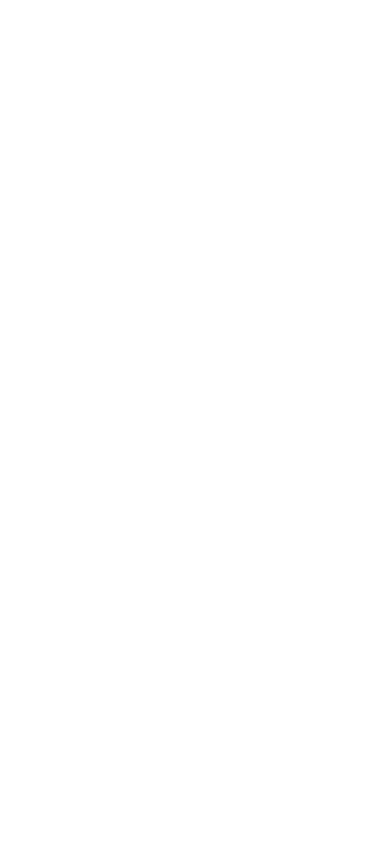
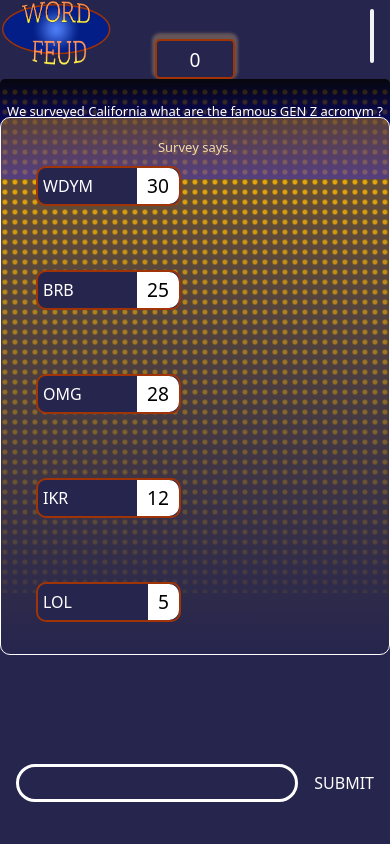
Before and after one commit to jonas060831/wordfeud, a plain HTML site: page index.html in a window 390 px wide. Drawn offline with Linux system fonts and the light colour scheme; a web font is replaced by a local one.

Commit message:
ability to add score and count wrong answer

```diff
--- a/css/style.css
+++ b/css/style.css
@@ -0,0 +1,209 @@
+@import url('https://fonts.googleapis.com/css2?family=Rammetto+One&display=swap');
+* {
+    box-sizing: border-box;
+    margin: 0;
+    padding: 0;
+}
+
+:root {
+    --game_main_color: #26254d;
+    --game_border_color: #a03406;
+}
+
+body {
+    font-family: system-ui, Arial, Helvetica, sans-serif;
+    background-color: var(--game_main_color)
+}
+
+nav {
+    display: flex;
+    justify-content: space-between;
+    height: 10vw;
+    align-items: center;
+    color: white;
+}
+
+.input_container {
+    position: absolute;
+    bottom: 0;
+    height: 10rem;
+    width: 100vw;
+    display: flex;
+    flex-direction: column;
+    justify-content: center;
+    gap: 1rem;
+    color: white;
+}
+
+#input_text_and_button {
+    display: flex;
+    flex-direction: row;
+    gap: 1rem;
+    align-items: center;
+    justify-content: center;
+}
+
+
+.input_container [type='text'] {
+    border-radius: 100vw;
+    background: none;
+    border: 3px solid white;
+    height: 30px;
+    width: 100%;
+    max-width: 800px;
+    padding: 1rem;
+    color: white;
+    outline: none;
+    font-size: 16px;
+    font-family: Rammetto One,system-ui,Arial;
+}
+
+.input_container [type='button'] {
+    background: none;
+    border: none;
+    height: 30px;
+    color: white;
+    font-size: 16px;
+    cursor: pointer;
+    font-family: Rammetto One, 'system-ui', Arial;
+}
+
+.input_container [type='button']:hover {
+    color: orange;
+}
+
+.game_container {
+    margin-top: 2rem;
+    width: 100vw;
+    height: 60vh;
+    background: url(/public/images/small_light.png);
+    display: flex;
+    flex-direction: column;
+}
+
+#point_container {
+    background-color: var(--game_main_color);
+    height: 100px;
+    width: 150px;
+    color: white;
+    border: 2px solid var(--game_border_color);
+    border-radius: 5px;
+    margin: 0px auto;
+    display: flex;
+    justify-content: center;
+    align-items: center;
+    font-size: 2rem;
+    margin-top: -3rem;
+    box-shadow: 0px -3px 3px 3px rgba(237, 195, 117, 0.312);
+}
+
+#question_container {
+    background: linear-gradient(rgba(0, 0, 0, 0.826), rgba(0, 0, 255, 0.665));
+    width: auto;
+    height: 100px;
+    border-radius: 5px;
+    color: white;
+    display: flex;
+    justify-content: center;
+    align-items: center;
+    font-size: larger;
+}
+
+
+#list_of_answers_container {
+    width: 100%;
+    height: 30vh;
+    margin-top: 2rem;
+    color: white;
+    display: flex;
+    align-items: center;
+    justify-content: center;
+
+}
+
+#list_of_answers_container ol {
+    display: flex;
+    gap: 4rem;
+    flex-wrap: wrap;
+    max-width: 700px;
+    justify-content: space-between;
+    align-items: center;
+    border: 1px solid white;
+    border-radius: 10px;
+    margin-top: 2rem;
+    padding: 2rem;
+    background: linear-gradient(rgba(255, 179, 0, 0.323), var(--game_main_color));
+}
+
+
+#list_of_answers_container ol li {
+    background-color: var(--game_main_color);
+    border-radius: 10px;
+    border: 2px solid var(--game_border_color);
+    width: 200px;
+    height: 40px;
+    display: flex;
+    justify-content: space-between;
+    align-items: center;
+    padding-left: 5px;
+}
+
+
+
+/* desktop only */
+@media (min-width: 768px) and (max-width: 5000px) {
+
+    .input_container {
+        text-align: center;
+    }
+    .logo-container img {
+        width: 20%;
+    }
+
+}
+
+/* tablet */
+@media (min-width: 481px) and (max-width: 767px) {
+    .logo-container img {
+        width: 20%;
+    }
+}
+/* phones */
+@media (min-width: 320px) and (max-width: 480px) {
+    nav {
+        margin-top: 1rem;
+    }
+    .logo-container img {
+        width: 30%;
+    }
+    #background_music {
+        width: 15px;
+        margin-right: 1rem;
+    }
+
+    .input_container {
+        text-align: left;
+        padding: 0rem 1rem 0rem 1rem
+    }
+    #point_container {
+        width: 80px;
+        height: 40px;
+        font-size: larger;
+    }
+    #question_container {
+        font-size: 13px;
+        text-align: center;
+    }
+    #list_of_answers_container ol {
+        width: 100%;
+        margin: 0;
+        margin-top: 6rem;
+        padding-top: 3rem;
+        padding-left: 35px;
+        padding-right: 30px;
+        padding-bottom: 2rem;
+    }
+    #list_of_answers_container ol li {
+        width: 145px;
+    }
+}
--- a/index.html
+++ b/index.html
@@ -5,9 +5,49 @@
     <meta name="viewport" content="width=device-width, initial-scale=1.0">
     <title>Word Feud</title>
     <link rel="stylesheet" href="./css/style.css">
-    <script defer src="./js/app.js"></script>
+    <script defer type="module" src="./js/app.js"></script>
 </head>
 <body>
 
+    <nav>
+        <div class="logo-container">
+            <img src="./public/images/word_feud_logo.png" alt="">
+        </div>
+
+        <!-- added audio controls on the nav bar -->
+        <audio
+         id="background_music"
+         controls
+         autoplay
+         loop
+        >
+            <source
+             src="./public/music/familyfeud_background_music.mp3"
+             type="audio/mpeg"
+            >
+        </audio>
+    </nav>
+
+
+    <!-- game body -->
+    <div class="game_container">
+
+        <div id="point_container">0</div>
+
+        <div id="question_container"></div>
+
+        <div id="list_of_answers_container"></div>
+    </div>
+
+    <div class="input_container">
+
+        <div id="your_answer_label" style="visibility: hidden;">
+            Wrong Answer:
+        </div>
+        <div id="input_text_and_button">
+            <input id="input_text_answer" type="text">
+            <input id="submit_button" type="button" value="SUBMIT">
+        </div>
+    </div>
 </body>
 </html>
--- a/js/app.js
+++ b/js/app.js
@@ -0,0 +1,239 @@
+import {level_1, level_2} from "./data.js";
+
+const submitButton = document.querySelector('#submit_button')
+const pointContainer = document.querySelector('#point_container')
+const questionContainer = document.querySelector('#question_container')
+const list_of_answers_container = document.querySelector('#list_of_answers_container')
+const input_text_answer = document.querySelector('#input_text_answer')
+const wrong_answer_label = document.querySelector('#your_answer_label')
+
+
+let score = 0
+
+let failed_attempt = 0
+
+
+
+submitButton.addEventListener('click', handleSubmit)
+
+function handleSubmit(event) {
+
+    console.log(event)
+
+    //get the value and then make it lowercase then remove whitespace
+    const inputValue = input_text_answer.value.toLowerCase().trim()
+
+    //let me try guard let of input handling as a small validation check
+    if (inputValue === '') {
+        //update the ui and remove the value if its empty string
+        clearInputTextAnswer()
+        alert('input cannot be empty')
+    } else {
+        //input is not empty check the array of valid answers
+        checkValidAnswerOnSpecificLevel()
+        //clear the input field
+        clearInputTextAnswer()
+
+    }
+
+    checkFailedAttempt()
+}
+
+let accepted_answer = []
+function checkValidAnswerOnSpecificLevel() {
+
+    //get the value and then make it lowercase then remove whitespace
+    const inputValue = input_text_answer.value.toLowerCase().trim()
+    //game level
+    const level = game_progression.level
+
+
+    //game level with type number inside game_progression object
+    if(level === 1) {
+
+
+        //i want to check if the user input matches correct answer inside the array
+        const result = checkIfAnswerHasMatch(inputValue)
+
+        //this will return true or false
+        //if it exist inside accepted_array then this will return true
+        const isAlreadyInAcceptedAnswerArray = !isNotInAcceptedAnswerArray(inputValue)
+
+        //if its in a correct answer
+        //and it does not exist inside accepted_answer array
+        if(result.matchFound && isNotInAcceptedAnswerArray(inputValue)) {
+
+            //push it to answered array
+            accepted_answer.push(inputValue)
+
+            //update score
+            updateUIScore(result.point)
+
+
+        }  else if (isAlreadyInAcceptedAnswerArray) {
+            //there is a match but it already exist inside accepted_answer_array
+            //so we cannot increase the score
+            alert('you cannot repeat your answer')
+        } else {
+            //no match add an x mark
+            alert('no match')
+
+            //increase the failed attempt
+            failed_attempt++
+
+            //clear the input text
+            clearInputTextAnswer()
+
+        }
+
+    } else if(level === 2) {
+
+
+    } else if(level === 3) {
+
+    }
+
+    updateWrongAnswerLabel()
+}
+
+const isNotInAcceptedAnswerArray = (answerString) => {
+    let isNotInArray = true
+
+    accepted_answer.find( answer => {
+        console.log(answer)
+        if(answerString === answer) isNotInArray = false
+    })
+
+    return isNotInArray
+
+}
+
+//clear the text field
+const clearInputTextAnswer = () => input_text_answer.value = null
+
+const checkIfAnswerHasMatch = answerString => {
+
+    let matchFound = false
+    let point = 0
+    game_progression.current_level.array_of_answer_and_points.find( option => {
+
+        if(option.answer === answerString) {
+            //there is a match increase score
+            matchFound = true
+            point = option.point
+
+
+        }
+    })
+
+    return { matchFound, point }
+}
+
+
+
+
+
+
+
+// ********************* GAME PROGRESSION *********************
+
+const game_progression = {
+    level: 1,
+    score: score,
+    current_level: level_1,
+}
+
+// ********************* GAME PROGRESSION *********************
+
+
+
+
+
+
+
+
+
+
+//all about ui
+
+const gameProgressionUI = () => {
+
+    updateQuestionUI()
+    updateUIListOfAnswers()
+}
+
+const updateQuestionUI = () => {
+    questionContainer.innerText = game_progression.current_level.host_said
+
+}
+
+const updateUIScore = (point) => {
+
+    score += point
+    pointContainer.innerText = score
+}
+
+const updateUIListOfAnswers = () => {
+
+    //create an ol and li dynamically base on the current level
+    const ol = document.createElement('ol')
+
+    //add each value to the ol
+    game_progression.current_level.array_of_answer_and_points.forEach( (option) => {
+
+        //i now have the value now i need to add it to li
+        const li = document.createElement('li')
+
+        const stringSpan = `
+        <span
+         style="
+         color: black;
+         font-size: larger;
+         float: right;
+         background-color: white;
+         height: 100%;
+         display: flex;
+         padding: 0rem 10px 0rem 10px;
+         align-items: center;
+         border-radius: 0px 10px 10px 0px
+         "
+        >
+         ${option.point}
+         </span>
+        `
+        li.innerHTML = `${option.answer.toUpperCase()} ${stringSpan}`
+        ol.appendChild(li)
+    })
+
+
+    list_of_answers_container.appendChild(ol)
+
+}
+
+const updateWrongAnswerLabel = () => {
+
+    //update the label
+
+    let x_mark = ''
+
+
+
+    for (let index = 1; index <= failed_attempt; index++) {
+        wrong_answer_label.style.visibility = 'visible'
+        x_mark += '❌'
+
+    }
+
+    wrong_answer_label.innerText = `Wrong Answer: ${x_mark}`
+}
+
+const checkFailedAttempt = () => {
+    if(failed_attempt === 3) {
+        alert('sorry you lose game will restart')
+
+        //restart the game
+        location.reload()
+    }
+}
+
+gameProgressionUI()
--- /dev/null
+++ b/js/data.js
@@ -0,0 +1,51 @@
+export const level_1 = {
+    host_said: `We surveyed California what are the famous GEN Z acronym ? \n\nSurvey says.`,
+    array_of_answer_and_points: [
+        {
+            answer: 'wdym',
+            point: 30
+        },
+        {
+            answer: 'brb',
+            point: 25
+        },
+        {
+            answer: 'omg',
+            point: 28
+        },
+        {
+            answer: 'ikr',
+            point: 12
+        },
+        {
+            answer: 'lol',
+            point: 5
+        }
+    ]
+}
+
+export const level_2 = {
+    host_said: `Yow What is up`,
+    array_of_answer_and_points: [
+        {
+            answer: 'highest option',
+            point: 30
+        },
+        {
+            answer: 'second',
+            point: 25
+        },
+        {
+            answer: 'third',
+            point: 28
+        },
+        {
+            answer: 'fourth',
+            point: 22
+        },
+        {
+            answer: 'fift',
+            point: 5
+        }
+    ]
+}
```
Also changed, not shown: public/images/small_light.png (added), public/images/word_feud_logo.png (added), 1 other file.
